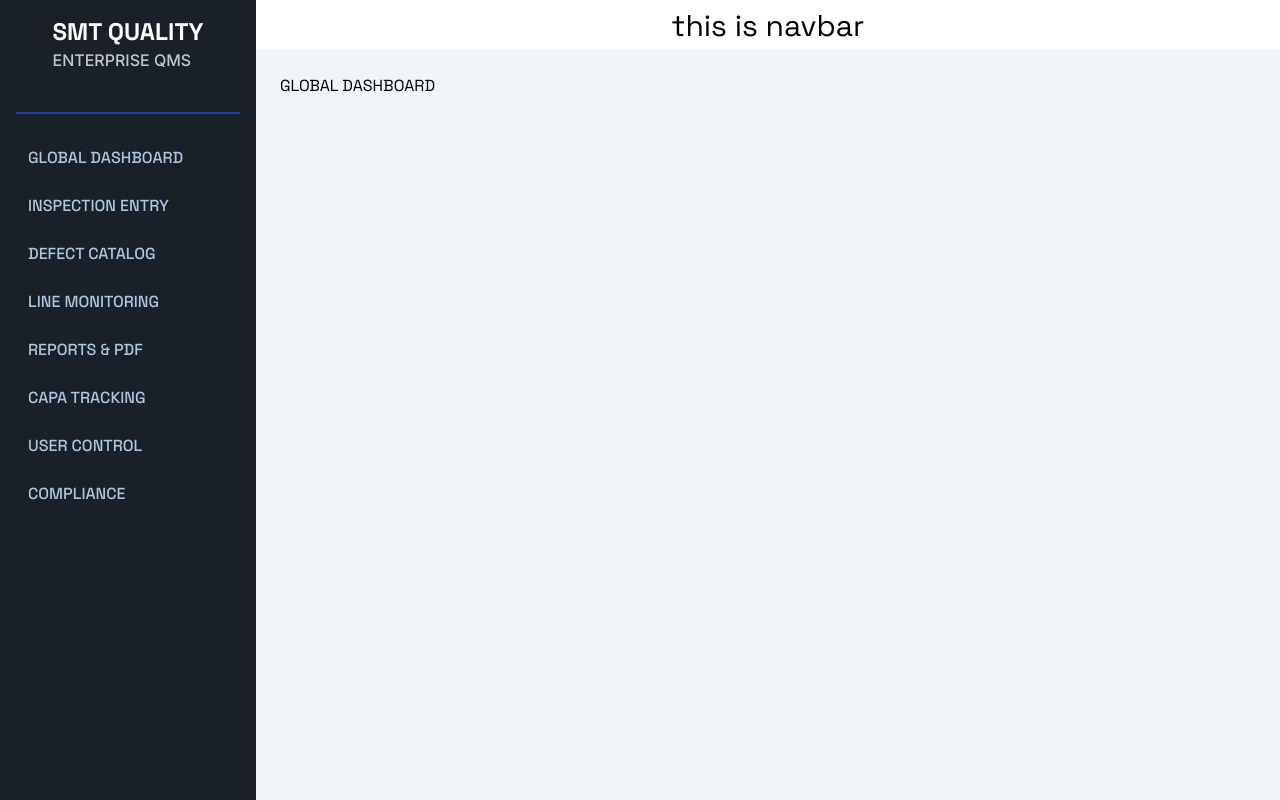
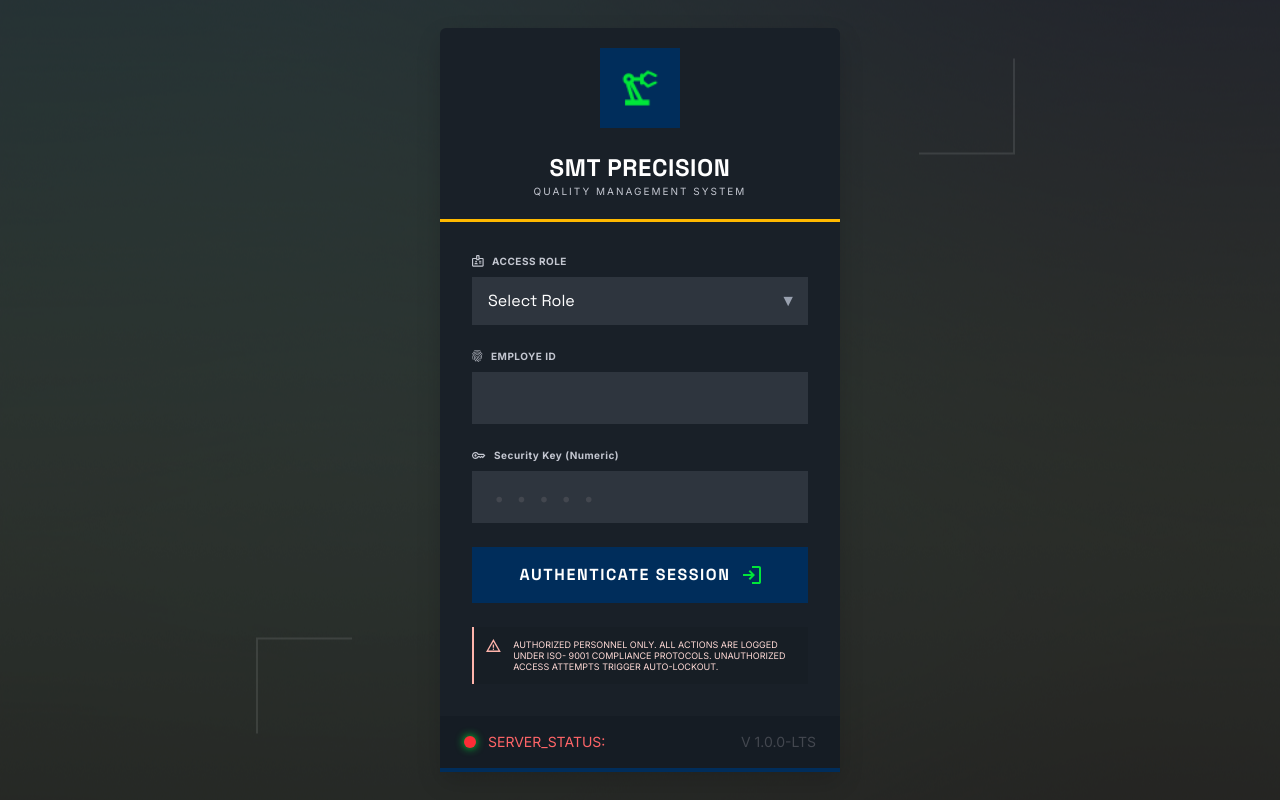
Before and after one commit to boda57-hup/SMT-Quality-Management-Systems, a React (Vite) app: page / in a window 1280 px wide. Built offline with nearby package versions, Linux system fonts and the light colour scheme.

Commit message:
change main page to loginPage

```diff
--- a/src/App.jsx
+++ b/src/App.jsx
@@ -19,7 +19,7 @@
       <Routes>
 
         {/* Layout */}
-        <Route path="/" element={<MainLayout />}>
+        <Route path="/" element={<LoginPage />}>
           <Route index  element={<Dashboard />} />
           <Route path="/inspection"  element={<Inspection />} />
           <Route path="/defect"  element={<Defect />} />
```
